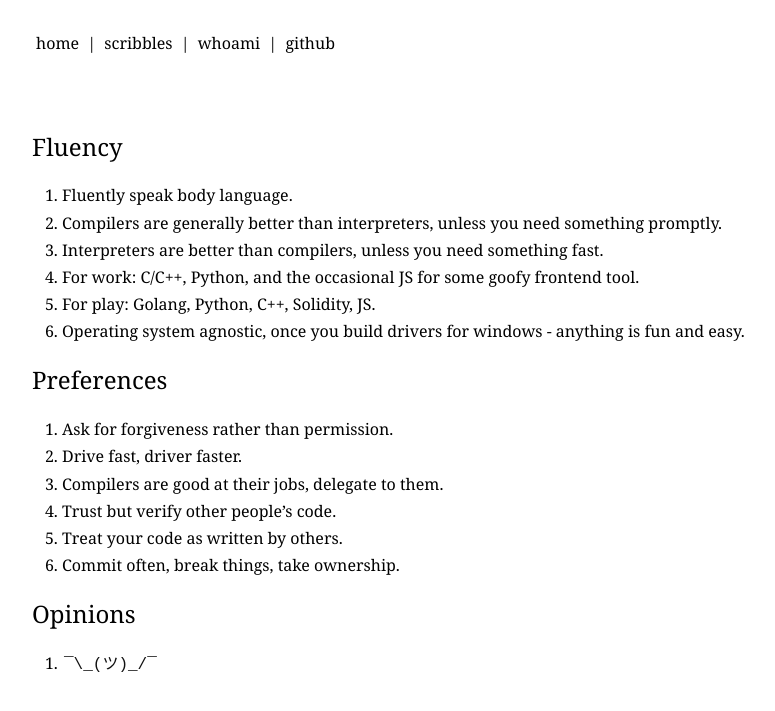
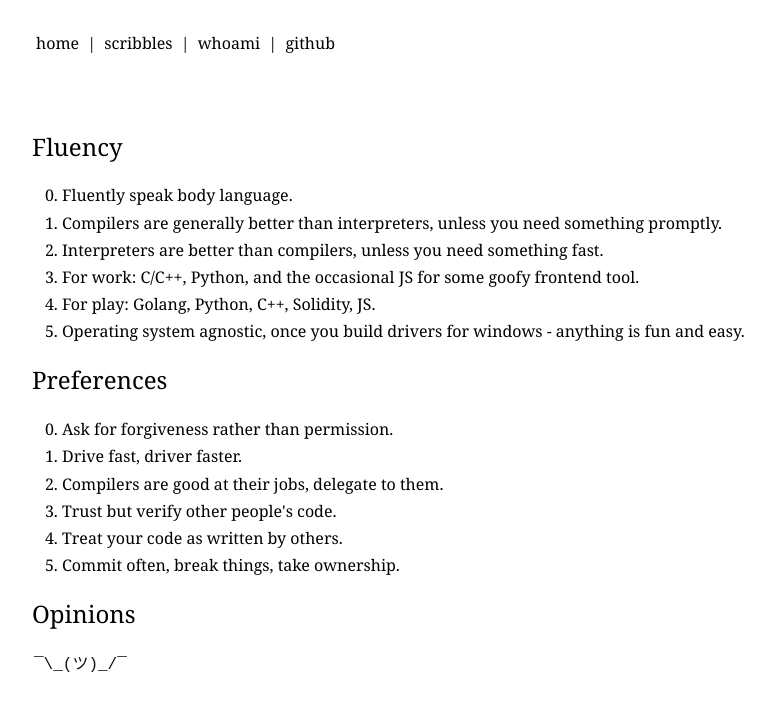
Before and after one commit to sabhiram/sabhiram.github.io, a Jekyll site: the page built from pages/about.md, in a window 1280 px wide. Shown: the top 711 px of the page, without its empty margins (238-1013 px from the left). Built offline with Jekyll 4.4.1, drawn with Linux system fonts in a browser that asks for light colours; nearby versions of some CDN libraries; some of the changed lines change nothing that is shown.

Commit message:
start lists at 0

```diff
--- a/pages/about.md
+++ b/pages/about.md
@@ -9,22 +9,26 @@
 
 ## Fluency
 
-0. Fluently speak body language.
-1. Compilers are generally better than interpreters, unless you need something promptly.
-2. Interpreters are better than compilers, unless you need something fast.
-3. For work: C/C++, Python, and the occasional JS for some goofy frontend tool.
-4. For play: Golang, Python, C++, Solidity, JS.
-5. Operating system agnostic, once you build drivers for windows - anything is fun and easy.
+<ol start="0">
+    <li>Fluently speak body language.</li>
+    <li>Compilers are generally better than interpreters, unless you need something promptly.</li>
+    <li>Interpreters are better than compilers, unless you need something fast.</li>
+    <li>For work: C/C++, Python, and the occasional JS for some goofy frontend tool.</li>
+    <li>For play: Golang, Python, C++, Solidity, JS.</li>
+    <li>Operating system agnostic, once you build drivers for windows - anything is fun and easy.</li>
+</ol>
 
 ## Preferences
 
-0. Ask for forgiveness rather than permission.
-1. Drive fast, driver faster.
-2. Compilers are good at their jobs, delegate to them.
-3. Trust but verify other people's code.
-4. Treat your code as written by others.
-5. Commit often, break things, take ownership.
+<ol start="0">
+    <li>Ask for forgiveness rather than permission.</li>
+    <li>Drive fast, driver faster.</li>
+    <li>Compilers are good at their jobs, delegate to them.</li>
+    <li>Trust but verify other people's code.</li>
+    <li>Treat your code as written by others.</li>
+    <li>Commit often, break things, take ownership.</li>
+</ol>
 
 ## Opinions
 
-0. `¯\_(ツ)_/¯`
+`¯\_(ツ)_/¯`
```
